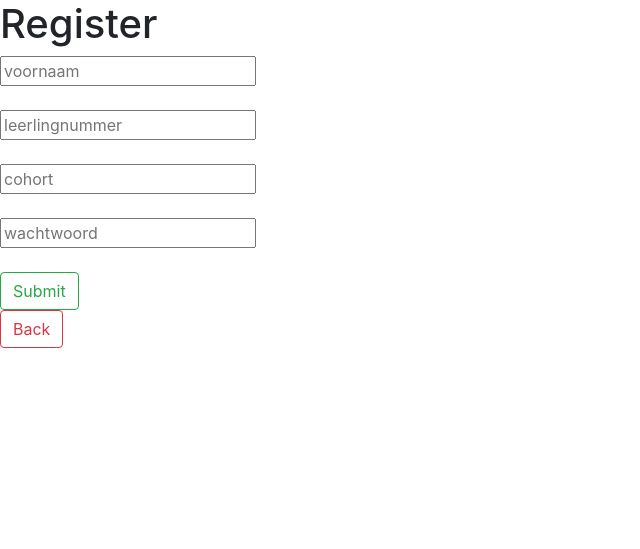
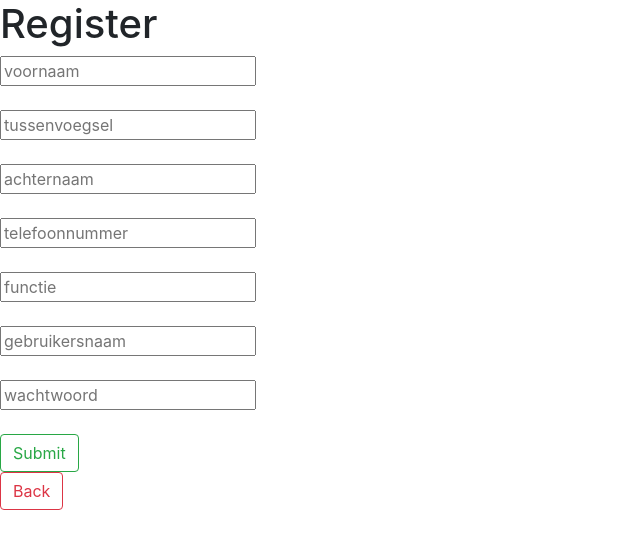
Before and after one commit to DutchOffensive/Project_MaLoZ, a PHP site: page /pages/register.php in a window 1280 px wide. Shown: the top 549 px of the page, without its empty margins (0-640 px from the left). Run offline with PHP 8.4, Linux system fonts and the light colour scheme; data that the repository does not hold is empty; some libraries are stand-ins or nearby versions.

Commit message:
Update register.php

```diff
--- a/pages/register.php
+++ b/pages/register.php
@@ -18,9 +18,15 @@
         <h1 id="pagina_titel">Register</h1>
 		<input type="text" required name="voornaam" placeholder="voornaam"/>
         <br><br>
-		<input type="number" required name="leerlingnummer" placeholder="leerlingnummer"/>
+		<input type="text" required name="tussenvoegsel" placeholder="tussenvoegsel"/>
 		<br><br>
-		<input type="number" required name="cohort" placeholder="cohort" />
+		<input type="text" required name="achternaam" placeholder="achternaam" />
+		<br><br>
+		<input type="number" required name="telefoonnummer" placeholder="telefoonnummer" />
+		<br><br>
+		<input type="text" required name="functie" placeholder="functie" />
+		<br><br>
+		<input type="text" required name="gebruikersnaam" placeholder="gebruikersnaam" />
 		<br><br>
 		<input type="password" required name="wachtwoord" placeholder="wachtwoord" />
 		<br><br>
@@ -35,23 +41,26 @@
 include("db.php");
 if(isset($_POST["submit"])){
 	$melding ="";
-    $voornaam = htmlspecialchars($_POST['voornaam']);
-	$leerlingnummer = htmlspecialchars($_POST['leerlingnummer']);
-	$cohort = htmlspecialchars($_POST['cohort']);
+	$voornaam = htmlspecialchars($_POST['voornaam']);
+	$tussenvoegsel = htmlspecialchars($_POST['tussenvoegsel']);
+	$achternaam = htmlspecialchars($_POST['achternaam']);
+	$telefoonnummer = htmlspecialchars($_POST['telefoonnummer']);
+	$functie = htmlspecialchars($_POST['functie']);
+	$gebruikersnaam = htmlspecialchars($_POST['gebruikersnaam']);
     $wachtwoord = htmlspecialchars($_POST['wachtwoord']);
 	$passwordHash = password_hash($wachtwoord, PASSWORD_DEFAULT);
 	echo strlen($passwordHash) ;
 
 	// Controleer of e-mail al bestaat (geen dubbele adressen)
-	$sql= "SELECT * FROM leerling WHERE leerlingnummer = ?";
+	$sql= "SELECT * FROM accounts WHERE gebruikersnaam = ?";
 	$stmt = $link1->prepare($sql);
 	$stmt->execute(array($leerlingnummer));
 	$resultaat = $stmt->fetch(PDO::FETCH_ASSOC);
 	if ($resultaat) {
-		$melding = "leerlingnummer geregistreerd";
+		$melding = "gebruikersnaam geregistreerd";
         print_r ($melding);
 	}else {
-		$sql = "INSERT INTO leerling (voornaam,cohort,leerlingnummer,wachtwoord)
+		$sql = "INSERT INTO accounts (voornaam,tussenvoegsel,achternaam,telefoonnummer,functie,gebruikersnaam,wachtwoord)
                             VALUES ('$voornaam','$cohort','$leerlingnummer','$passwordHash')";
 		$stmt= $link1->prepare($sql);
 		try {
```
